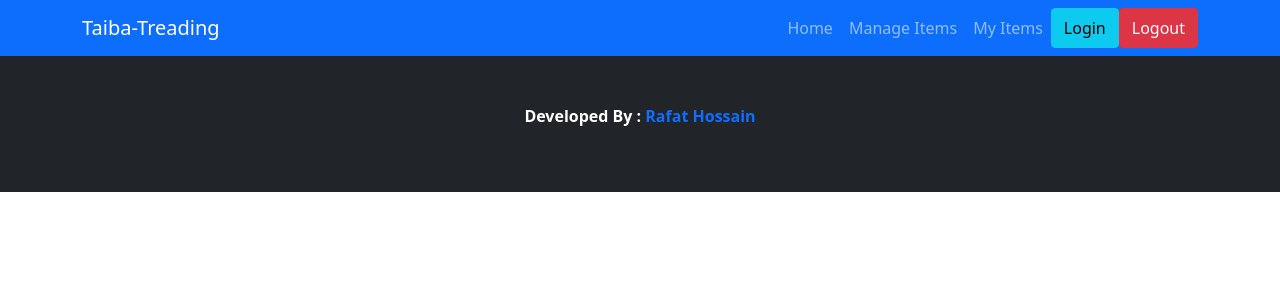
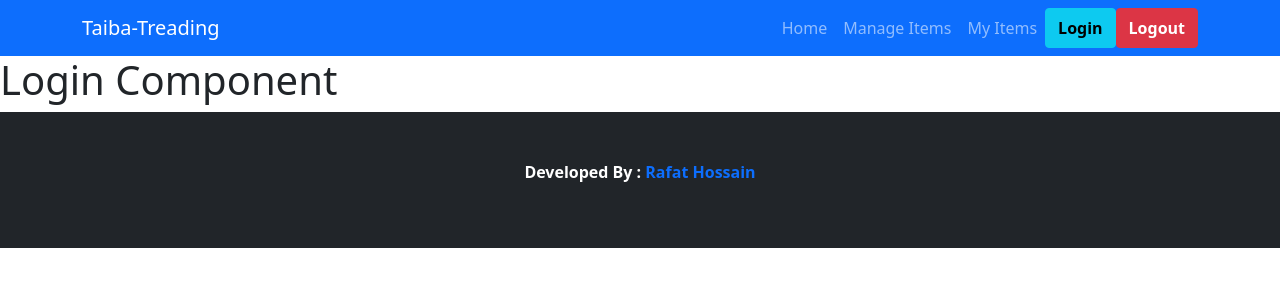
Before and after one commit to Rafat-Web-Developer/taiba-treading-client, a React (Create React App) app: page /login in a window 1280 px wide. Shown: the top 300 px of the page. Built offline with nearby package versions, Linux system fonts and the light colour scheme.

Commit message:
Create login component

```diff
--- a/src/App.js
+++ b/src/App.js
@@ -6,6 +6,7 @@ import { Route, Routes } from "react-router-dom";
 import Home from "./Pages/Home/Home";
 import ManageItems from "./Pages/ManageItems/ManageItems";
 import MyItems from "./Pages/MyItems/MyItems";
+import Login from "./Pages/Login/Login";
 
 function App() {
   return (
@@ -18,6 +19,7 @@ function App() {
           element={<ManageItems></ManageItems>}
         ></Route>
         <Route path="/myItems" element={<MyItems></MyItems>}></Route>
+        <Route path="/login" element={<Login></Login>}></Route>
       </Routes>
       <Footer></Footer>
     </div>
--- /dev/null
+++ b/src/Pages/Login/Login.js
@@ -0,0 +1,11 @@
+import React from "react";
+
+const Login = () => {
+  return (
+    <div>
+      <h1>Login Component</h1>
+    </div>
+  );
+};
+
+export default Login;
--- a/src/Shared/Header/Header.js
+++ b/src/Shared/Header/Header.js
@@ -1,8 +1,14 @@
 import React from "react";
 import { Button, Container, Nav, Navbar } from "react-bootstrap";
-import { Link } from "react-router-dom";
+import { Link, useNavigate } from "react-router-dom";
 
 const Header = () => {
+  const navigate = useNavigate();
+
+  const handleLoginButton = () => {
+    navigate("/login");
+  };
+
   return (
     <header>
       <Navbar bg="primary" variant="dark" expand="lg">
@@ -20,8 +26,16 @@ const Header = () => {
               <Nav.Link as={Link} to="/myItems">
                 My Items
               </Nav.Link>
-              <Button variant="info">Login</Button>
-              <Button variant="danger">Logout</Button>
+              <Button
+                onClick={handleLoginButton}
+                variant="info"
+                className="fw-bold"
+              >
+                Login
+              </Button>
+              <Button variant="danger" className="fw-bold">
+                Logout
+              </Button>
             </Nav>
           </Navbar.Collapse>
         </Container>
```
